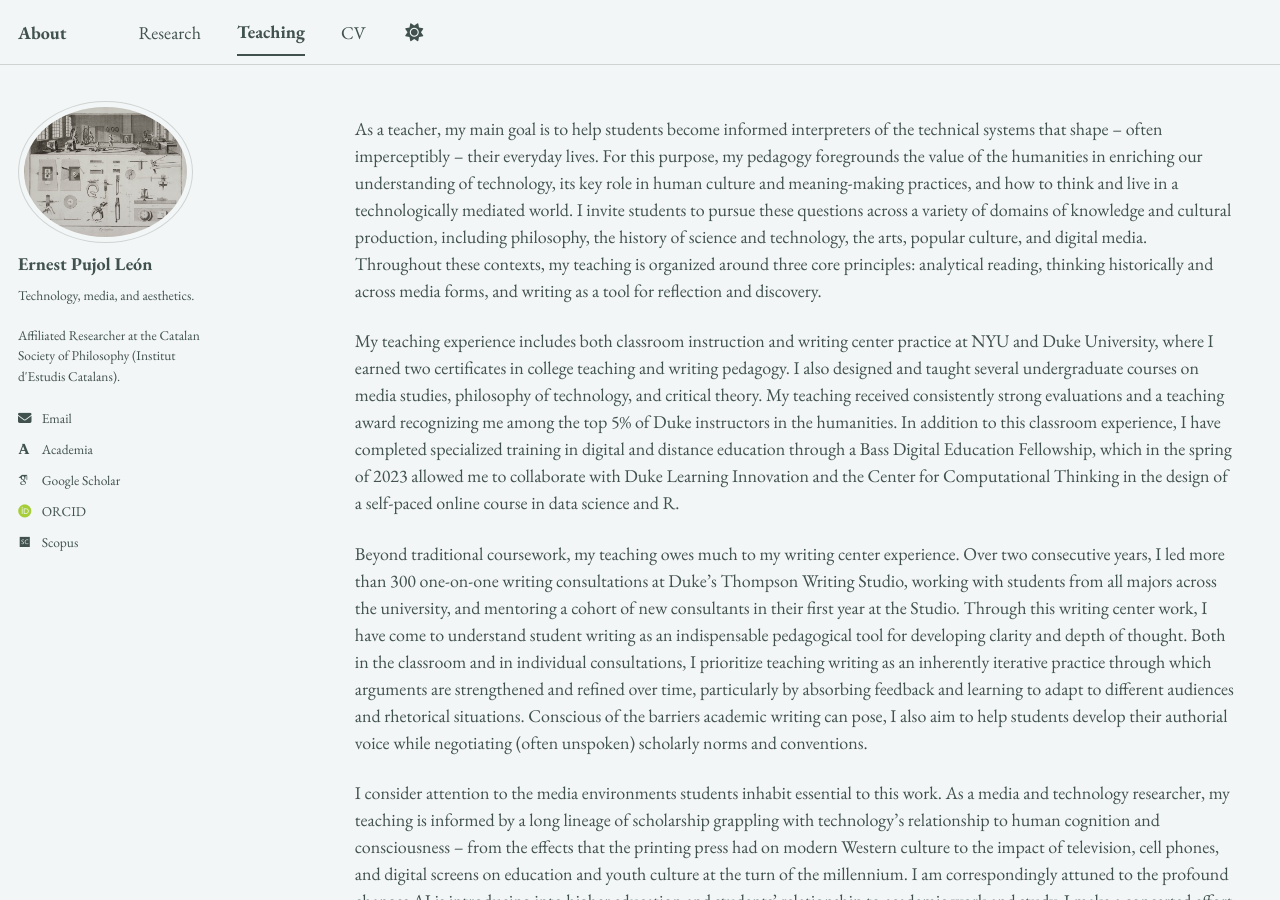
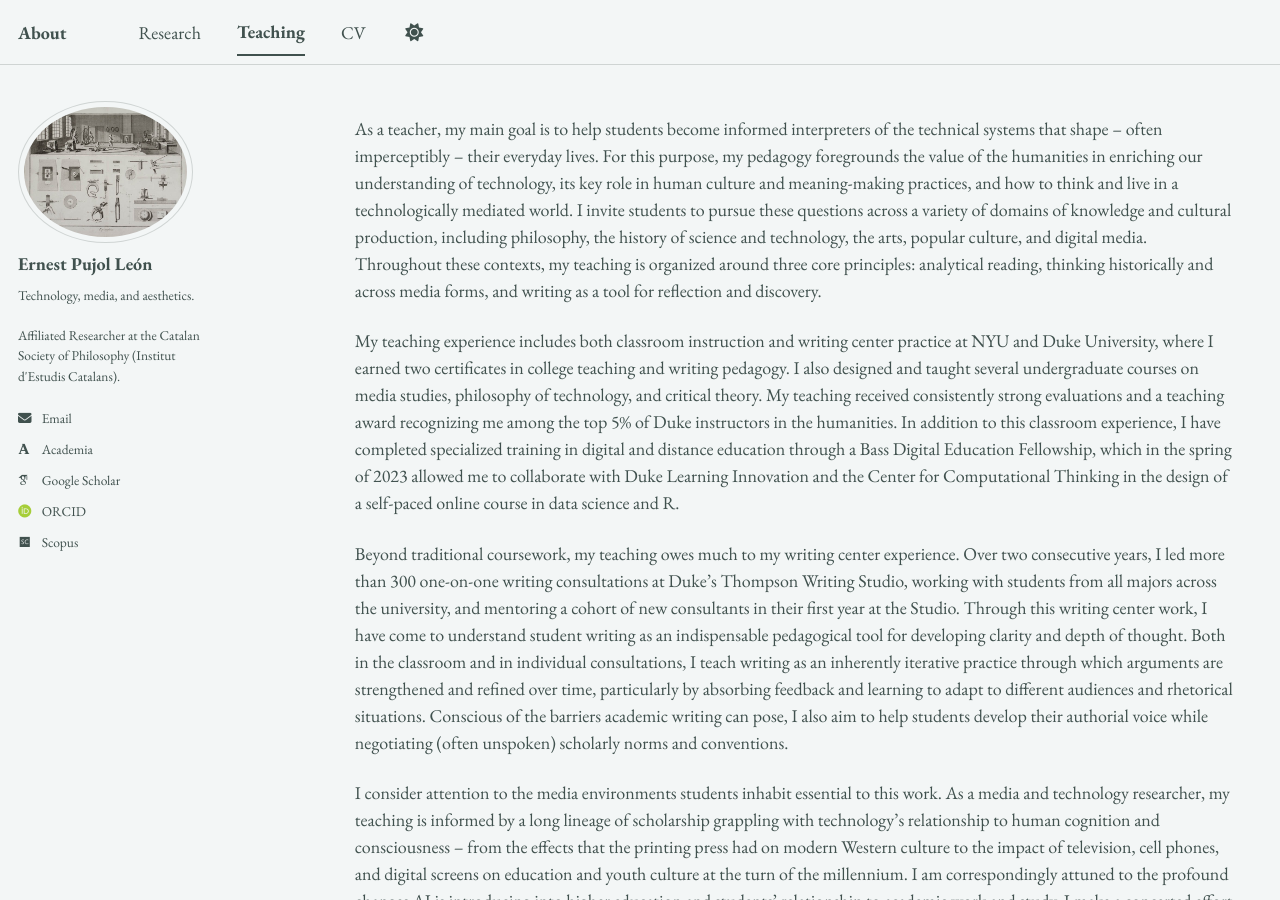
Before and after one commit to epujol90/epujol90.github.io, a Jekyll site: the page built from _pages/teaching.md, in a window 1280 px wide and 900 px high. Built offline with Jekyll 4.4.1, drawn with Linux system fonts in a browser that asks for light colours; some web fonts are replaced; a script bundle is joined from its source files by our own code; library files that are not in the unit come from our copies.

Commit message:
Update teaching.md

```diff
--- a/_pages/teaching.md
+++ b/_pages/teaching.md
@@ -9,7 +9,7 @@ As a teacher, my main goal is to help students become informed interpreters of t
 
 My teaching experience includes both classroom instruction and writing center practice at NYU and Duke University, where I earned two certificates in college teaching and writing pedagogy. I also designed and taught several undergraduate courses on media studies, philosophy of technology, and critical theory. My teaching received consistently strong evaluations and a teaching award recognizing me among the top 5% of Duke instructors in the humanities. In addition to this classroom experience, I have completed specialized training in digital and distance education through a Bass Digital Education Fellowship, which in the spring of 2023 allowed me to collaborate with Duke Learning Innovation and the Center for Computational Thinking in the design of a self-paced online course in data science and R.
 
-Beyond traditional coursework, my teaching owes much to my writing center experience. Over two consecutive years, I led more than 300 one-on-one writing consultations at Duke's Thompson Writing Studio, working with students from all majors across the university, and mentoring a cohort of new consultants in their first year at the Studio. Through this writing center work, I have come to understand student writing as an indispensable pedagogical tool for developing clarity and depth of thought. Both in the classroom and in individual consultations, I prioritize teaching writing as an inherently iterative practice through which arguments are strengthened and refined over time, particularly by absorbing feedback and learning to adapt to different audiences and rhetorical situations. Conscious of the barriers academic writing can pose, I also aim to help students develop their authorial voice while negotiating (often unspoken) scholarly norms and conventions.
+Beyond traditional coursework, my teaching owes much to my writing center experience. Over two consecutive years, I led more than 300 one-on-one writing consultations at Duke's Thompson Writing Studio, working with students from all majors across the university, and mentoring a cohort of new consultants in their first year at the Studio. Through this writing center work, I have come to understand student writing as an indispensable pedagogical tool for developing clarity and depth of thought. Both in the classroom and in individual consultations, I teach writing as an inherently iterative practice through which arguments are strengthened and refined over time, particularly by absorbing feedback and learning to adapt to different audiences and rhetorical situations. Conscious of the barriers academic writing can pose, I also aim to help students develop their authorial voice while negotiating (often unspoken) scholarly norms and conventions.
 
 I consider attention to the media environments students inhabit essential to this work. As a media and technology researcher, my teaching is informed by a long lineage of scholarship grappling with technology’s relationship to human cognition and consciousness -- from the effects that the printing press had on modern Western culture to the impact of television, cell phones, and digital screens on education and youth culture at the turn of the millennium. I am correspondingly attuned to the profound changes AI is introducing into higher education and students’ relationship to academic work and study. I make a concerted effort to curate how AI interacts with my students’ learning experience through clear technology use policies, intentional assignment design, and regular discussions with students on the value of taking ownership over one’s intellectual growth (and the ways technology may or may not serve it).
 <br>
```
